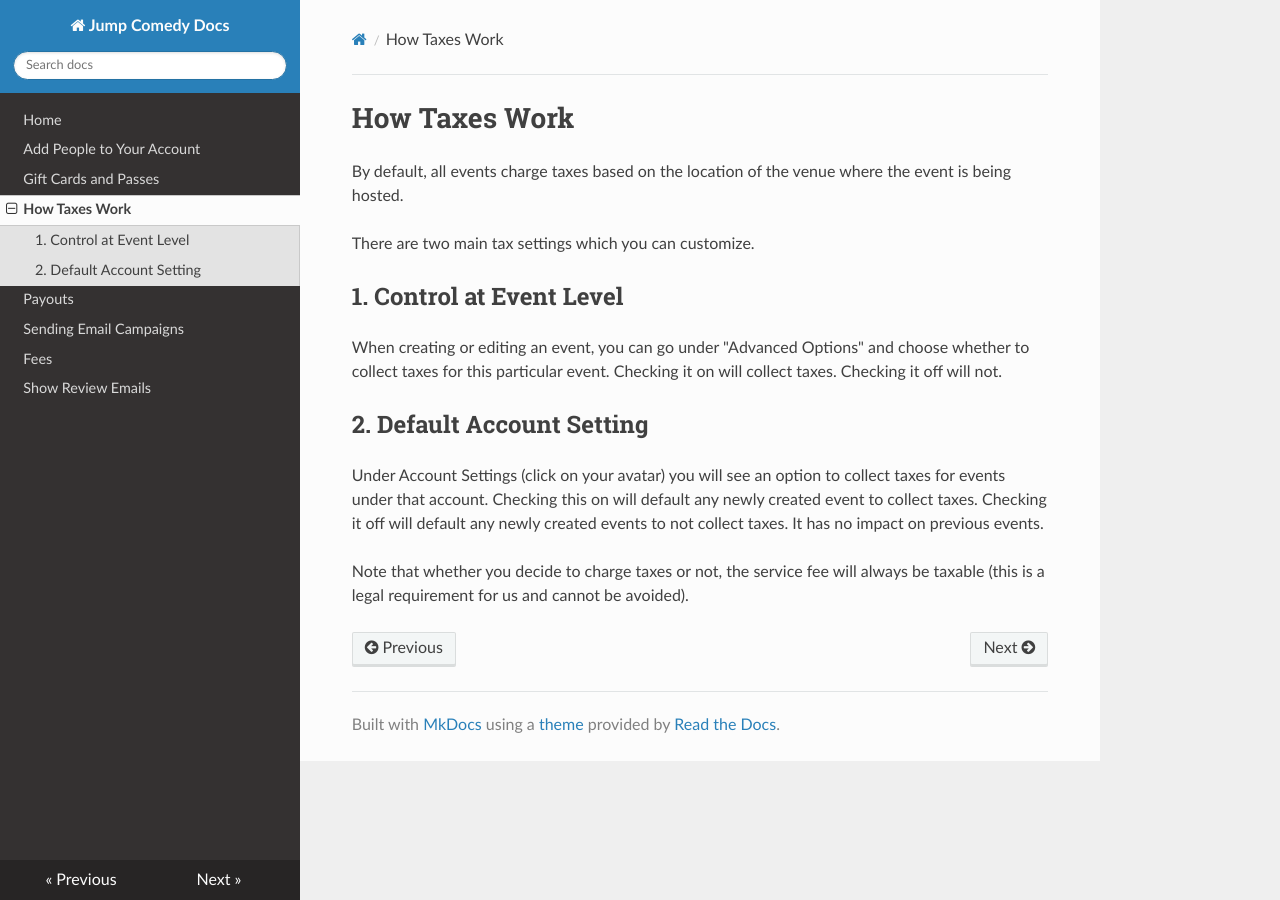
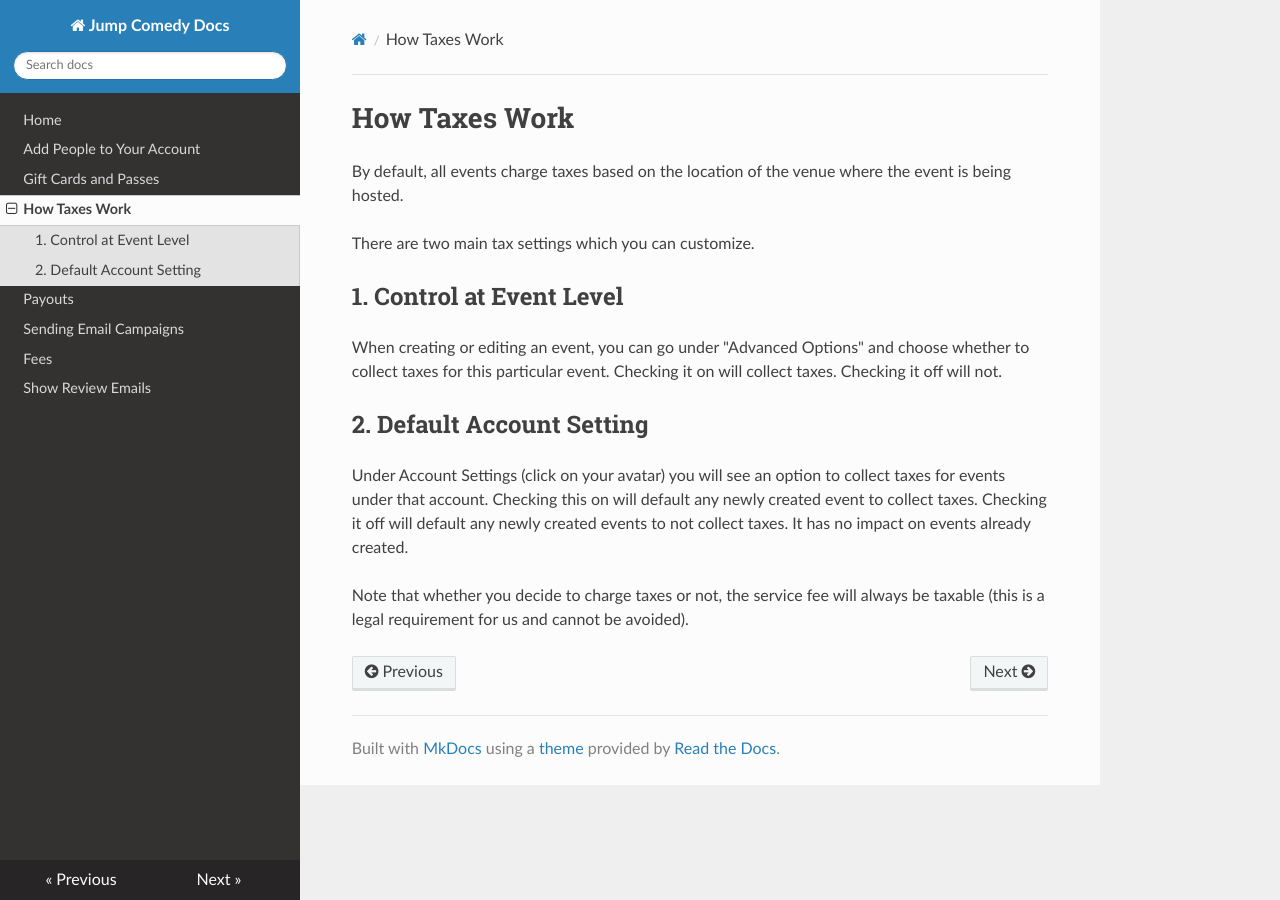
Before and after one commit to Jump-Comedy/jump-comedy-docs, an MkDocs documentation site: the page built from docs/how-taxes-work.md, in a window 1280 px wide. Built offline with MkDocs 1.6.1, drawn with Linux system fonts in a browser that asks for light colours; nearby versions of some CDN libraries.

Commit message:
specific

```diff
--- a/docs/how-taxes-work.md
+++ b/docs/how-taxes-work.md
@@ -13,7 +13,7 @@ taxes for this particular event. Checking it on will collect taxes. Checking it
 
 Under Account Settings (click on your avatar) you will see an option to collect taxes for events
 under that account. Checking this on will default any newly created event to collect taxes. Checking it
-off will default any newly created events to not collect taxes. It has no impact on previous events.
+off will default any newly created events to not collect taxes. It has no impact on events already created.
 
 Note that whether you decide to charge taxes or not, the service fee will always be taxable
 (this is a legal requirement for us and cannot be avoided).
```
